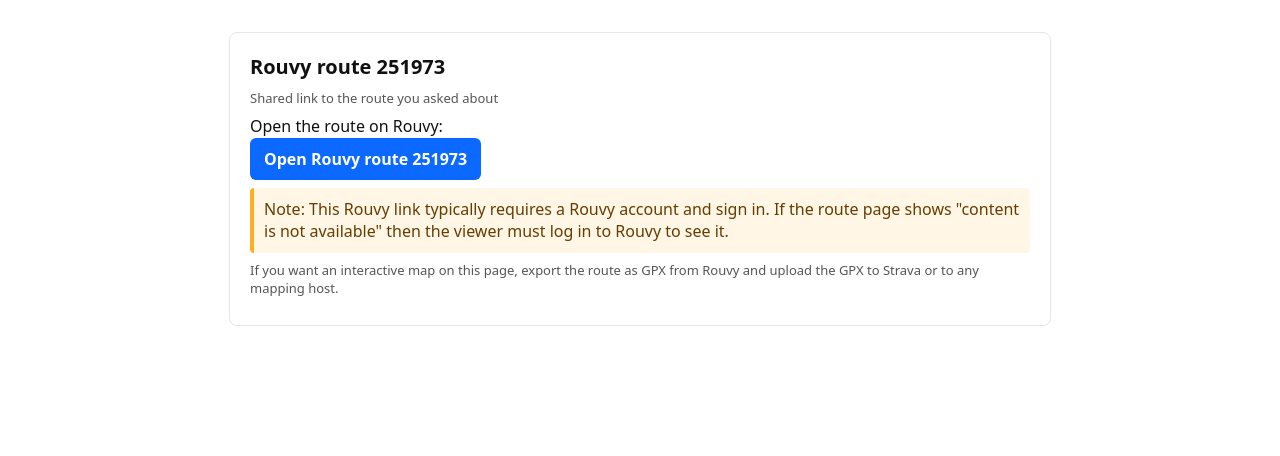
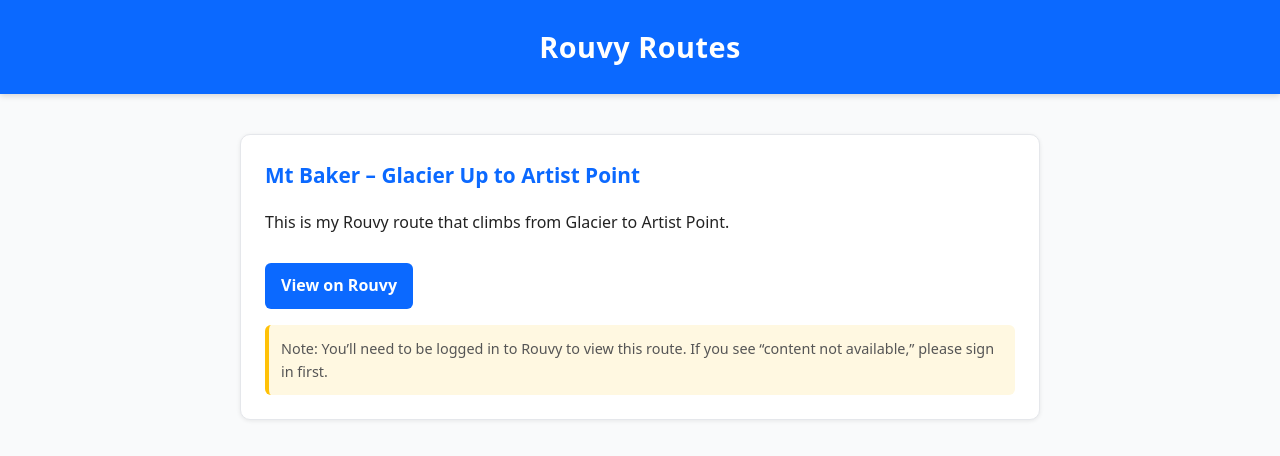
Before and after one commit to NetworkAndSoftware/rouvy, a plain HTML site: page index.html in a window 1280 px wide. Drawn offline with Linux system fonts and the light colour scheme.

Commit message:
Revamp index.html with new layout and title
Updated the title and improved the layout with a header and main section. Added a route card for a specific Rouvy route.

```diff
--- a/index.html
+++ b/index.html
@@ -3,36 +3,85 @@
 <head>
   <meta charset="utf-8" />
   <meta name="viewport" content="width=device-width,initial-scale=1" />
-  <title>Rouvy route 251973</title>
+  <title>Rouvy Routes</title>
   <style>
-    body{font-family:system-ui,-apple-system,Segoe UI,Roboto,Helvetica,Arial;line-height:1.4;margin:32px;color:#111}
-    .card{max-width:780px;margin:0 auto;border:1px solid #e6e6e6;padding:20px;border-radius:8px}
-    h1{font-size:20px;margin:0 0 8px}
-    p{margin:8px 0}
-    a.button{display:inline-block;padding:10px 14px;border-radius:6px;background:#0b69ff;color:#fff;text-decoration:none;font-weight:600}
-    .meta{font-size:13px;color:#555}
-    img.sshot{max-width:100%;height:auto;border-radius:6px;margin:12px 0}
-    .warning{background:#fff6e5;padding:10px;border-left:4px solid #ffb020;color:#663d00;border-radius:4px}
+    body {
+      font-family: system-ui, -apple-system, "Segoe UI", Roboto, Helvetica, Arial, sans-serif;
+      line-height: 1.6;
+      margin: 0;
+      background: #f9fafb;
+      color: #222;
+    }
+    header {
+      background: #0b69ff;
+      color: #fff;
+      padding: 24px;
+      text-align: center;
+      box-shadow: 0 2px 6px rgba(0,0,0,0.15);
+    }
+    header h1 {
+      margin: 0;
+      font-size: 1.8rem;
+      letter-spacing: 0.5px;
+    }
+    main {
+      max-width: 800px;
+      margin: 40px auto;
+      padding: 0 16px;
+    }
+    .route-card {
+      background: #fff;
+      border: 1px solid #e5e7eb;
+      border-radius: 10px;
+      padding: 24px;
+      margin-bottom: 24px;
+      box-shadow: 0 1px 4px rgba(0,0,0,0.08);
+    }
+    .route-card h2 {
+      margin-top: 0;
+      font-size: 1.3rem;
+      color: #0b69ff;
+    }
+    a.route-link {
+      display: inline-block;
+      margin-top: 12px;
+      padding: 10px 16px;
+      background: #0b69ff;
+      color: #fff;
+      text-decoration: none;
+      border-radius: 6px;
+      font-weight: 600;
+      transition: background 0.2s ease;
+    }
+    a.route-link:hover {
+      background: #084ecc;
+    }
+    .note {
+      margin-top: 16px;
+      font-size: 0.9rem;
+      color: #555;
+      background: #fff8e1;
+      border-left: 4px solid #ffc107;
+      padding: 12px;
+      border-radius: 6px;
+    }
   </style>
 </head>
 <body>
-  <div class="card">
-    <h1>Rouvy route 251973</h1>
-    <p class="meta">Shared link to the route you asked about</p>
-
-    <!-- optional screenshot: drop into same folder and uncomment the next line -->
-    <!-- <img class="sshot" src="rouvy-251973-screenshot.jpg" alt="Map and elevation of Rouvy route 251973"> -->
-
-    <p>
-      Open the route on Rouvy:
-      <br><a class="button" href="http://riders.rouvy.com/route/251973" target="_blank" rel="noopener noreferrer">Open Rouvy route 251973</a>
-    </p>
-
-    <div class="warning">
-      Note: This Rouvy link typically requires a Rouvy account and sign in. If the route page shows "content is not available" then the viewer must log in to Rouvy to see it.
+  <header>
+    <h1>Rouvy Routes</h1>
+  </header>
+  <main>
+    <div class="route-card">
+      <h2>Mt Baker – Glacier Up to Artist Point</h2>
+      <p>This is my Rouvy route that climbs from Glacier to Artist Point.</p>
+      <a class="route-link" href="http://riders.rouvy.com/route/251973" target="_blank" rel="noopener noreferrer">
+        View on Rouvy
+      </a>
+      <div class="note">
+        Note: You’ll need to be logged in to Rouvy to view this route. If you see “content not available,” please sign in first.
+      </div>
     </div>
-
-    <p class="meta">If you want an interactive map on this page, export the route as GPX from Rouvy and upload the GPX to Strava or to any mapping host.</p>
-  </div>
+  </main>
 </body>
 </html>
```
